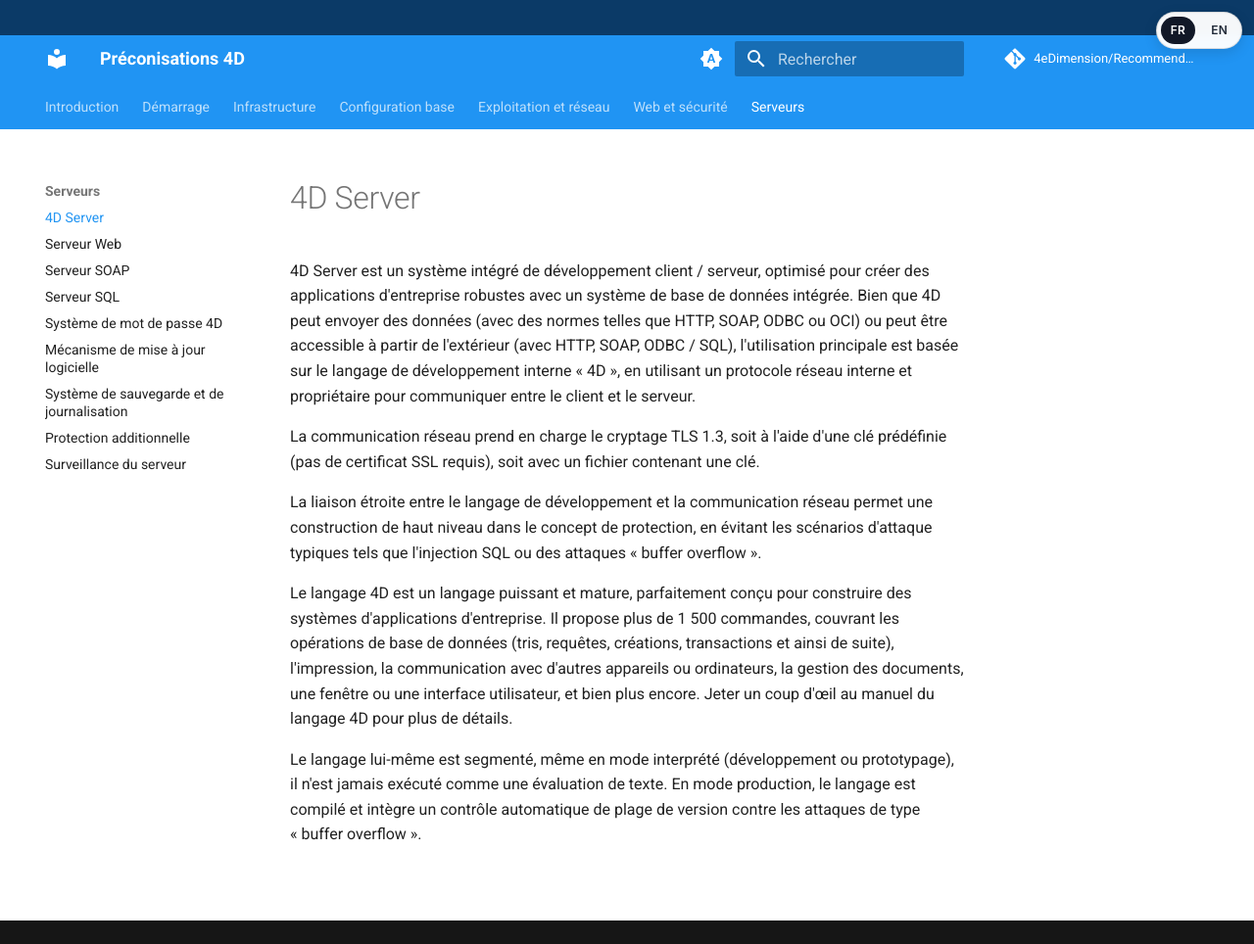
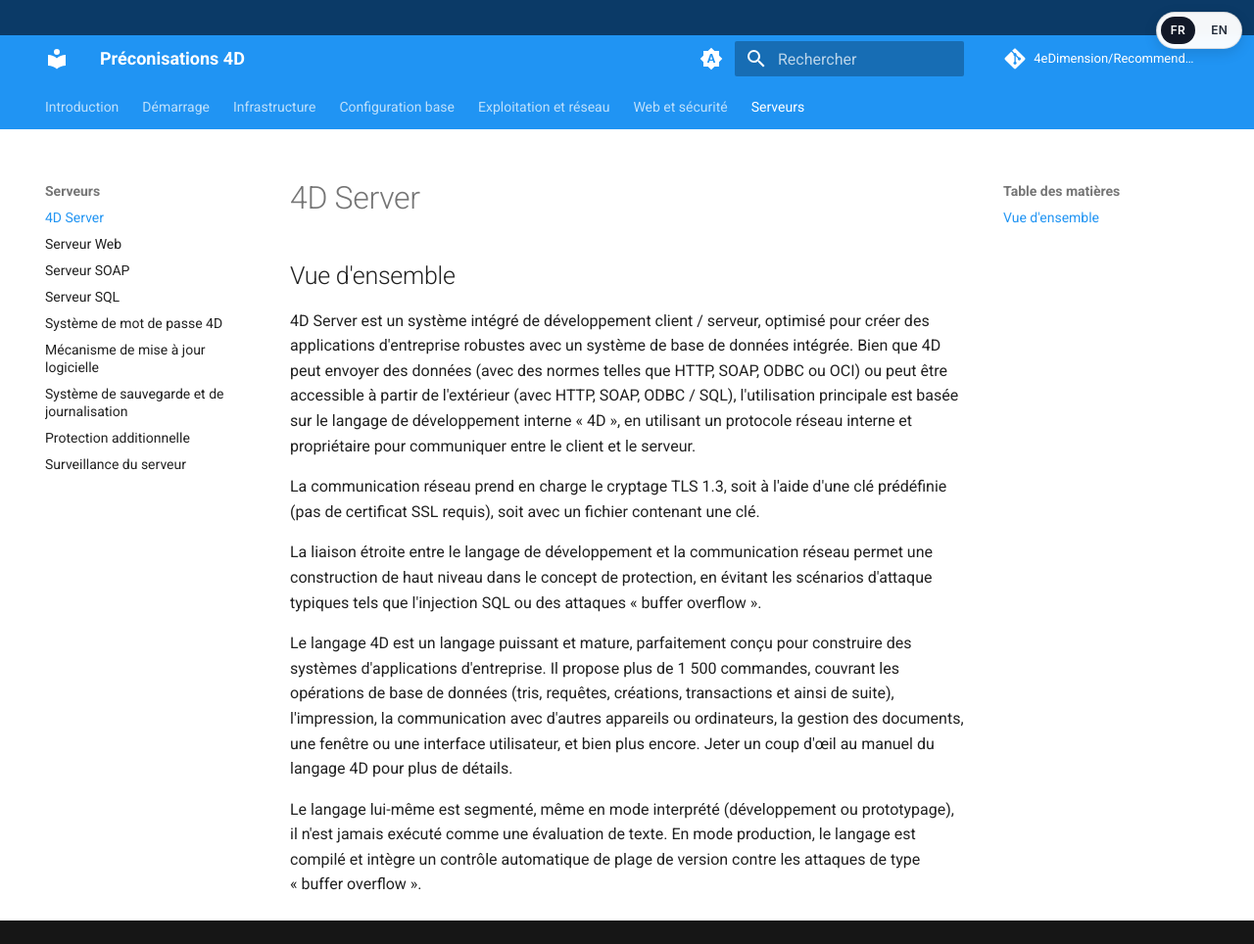
Before and after one commit to 4eDimension/Recommendations, an MkDocs documentation site: the page built from docs/chapitres/29-4d-server.md, in a window 1280 px wide and 964 px high. Shown: the whole window at 98% size. Built offline with MkDocs 1.6.1 and Material for MkDocs 9.7.7, drawn with Linux system fonts in a browser that asks for light colours; comment, search, counter and statistics services are not loaded.

Commit message:
fix: eliminate duplicate titles in 4D Server, Serveur Web, Protection additionnelle chapters
- Removed H1 headings that duplicated Material theme's auto-generated title
- Added H2 subsection headers to maintain content hierarchy
- Material theme now provides single page title from mkdocs.yml nav
- Content starts cleanly with H2 structure (e.g., 'Vue d'ensemble')

```diff
--- a/docs/chapitres/29-4d-server.md
+++ b/docs/chapitres/29-4d-server.md
@@ -1,4 +1,4 @@
-# 4D Server
+## Vue d'ensemble
 
 4D Server est un système intégré de développement client / serveur,
 optimisé pour créer des applications d'entreprise robustes avec un
--- a/docs/chapitres/30-serveur-web.md
+++ b/docs/chapitres/30-serveur-web.md
@@ -1,4 +1,4 @@
-# Serveur Web
+## Vue d'ensemble
 
 4D dispose de son propre serveur HTTP, un puissant serveur multithread
 pour les contenus statiques et dynamiques. L'intégration étroite a un
```
Also changed, not shown: docs/chapitres/36-protection-additionnelle.md (+1 -1 lines).
